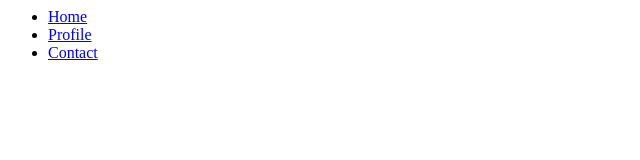
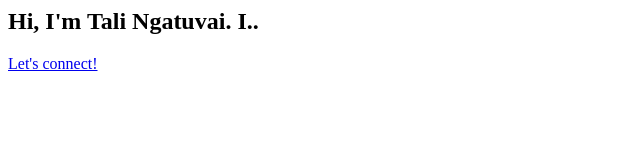
Before and after one commit to TNgatuvai/PORTFOLIO_3.0, a plain HTML site: page index.html in a window 1280 px wide. Shown: the whole page, without its empty margins (0-640 px from the left). Drawn offline with Linux system fonts and the light colour scheme.

Commit message:
Added email link

```diff
--- a/index.html
+++ b/index.html
@@ -8,18 +8,34 @@
 
 <body>
 
-    <ul class="nav nav-pills mb-3" id="pills-tab" role="tablist">
-        <li class="nav-item">
-          <a class="nav-link active" id="pills-home-tab" data-toggle="pill" href="#pills-home" role="tab" aria-controls="pills-home" aria-selected="true">Home</a>
-        </li>
-        <li class="nav-item">
-          <a class="nav-link" id="pills-profile-tab" data-toggle="pill" href="#pills-profile" role="tab" aria-controls="pills-profile" aria-selected="false">Profile</a>
-        </li>
-        <li class="nav-item">
-          <a class="nav-link" id="pills-contact-tab" data-toggle="pill" href="#pills-contact" role="tab" aria-controls="pills-contact" aria-selected="false">Contact</a>
-        </li>
-      </ul>
+    <div class="wrapper">
+        <section id="about">
+            <div class="row">
+              <div class="small-12 large-8 large-offset-2 columns text-center">
+                <div class="profile-pic" style="background-image: "">
+                </div>
+                <div class="details">
+                  <h2>Hi, I'm Tali Ngatuvai. I..<br> <span id="writing-text"></span></h2>
+                </div>
+              </div>
+            </div>
+            <div class="row">
+                <div class="small-12 column">
+                  <div class="cta text-center">
+                    <a class="my-button cta-button expand form-button" href="mailto:tngatuvai85@gmail.com">Let's connect!</a>
+                  </div>
+                </div>
+                <div class="small-12 column">
+                  <div class="cta text-center">
+                    <a href="https://github.com/TNgatuvai"><i class="fa fa-github-alt fa-2x"></i></a>
+						        <a href="https://www.facebook.com/TaliNgatuvai"><i class="fa fa-facebook fa-2x"></i></a>
+						        <a href="https://www.linkedin.com/in/tali-ngatuvai/"><i class="fa fa-linkedin fa-2x"></i></a>
+                  </div>
+                </div>
+            </div>
+        </section>
 
+    </div>
 
 
 
```
